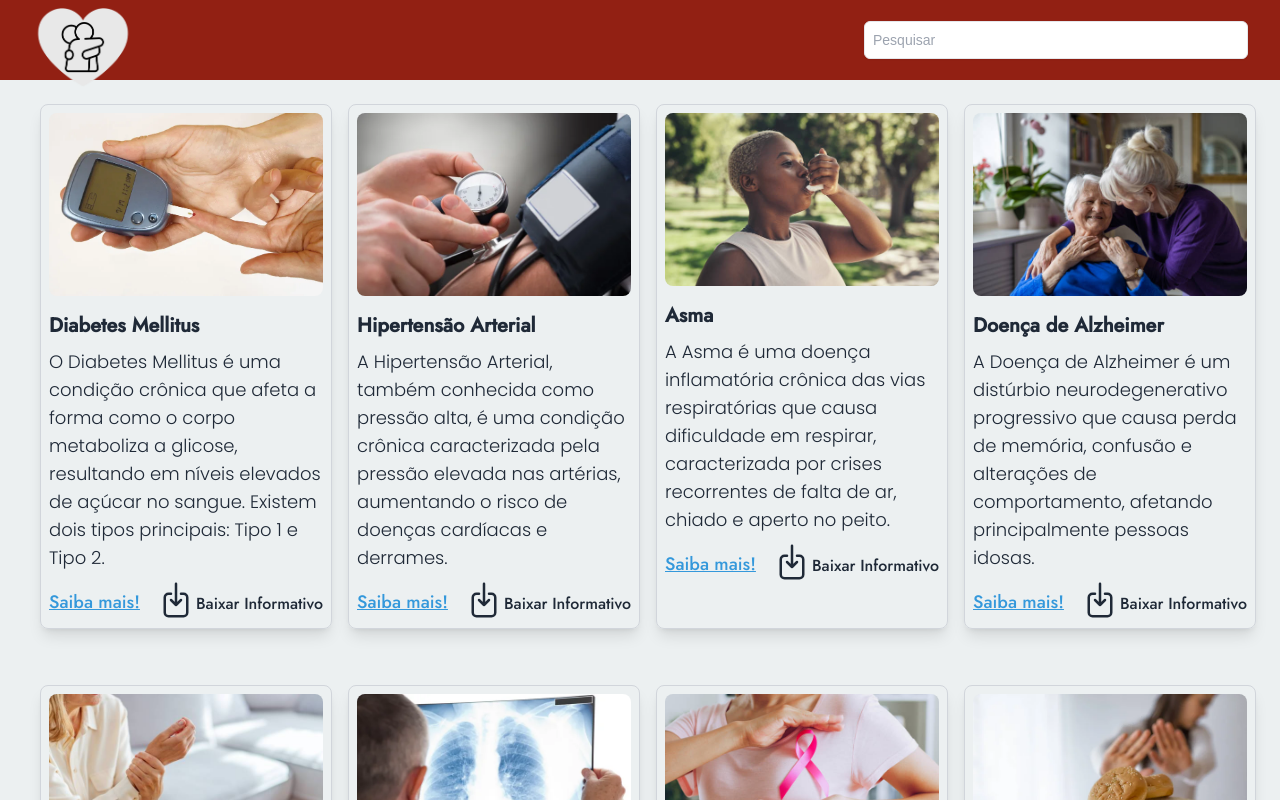
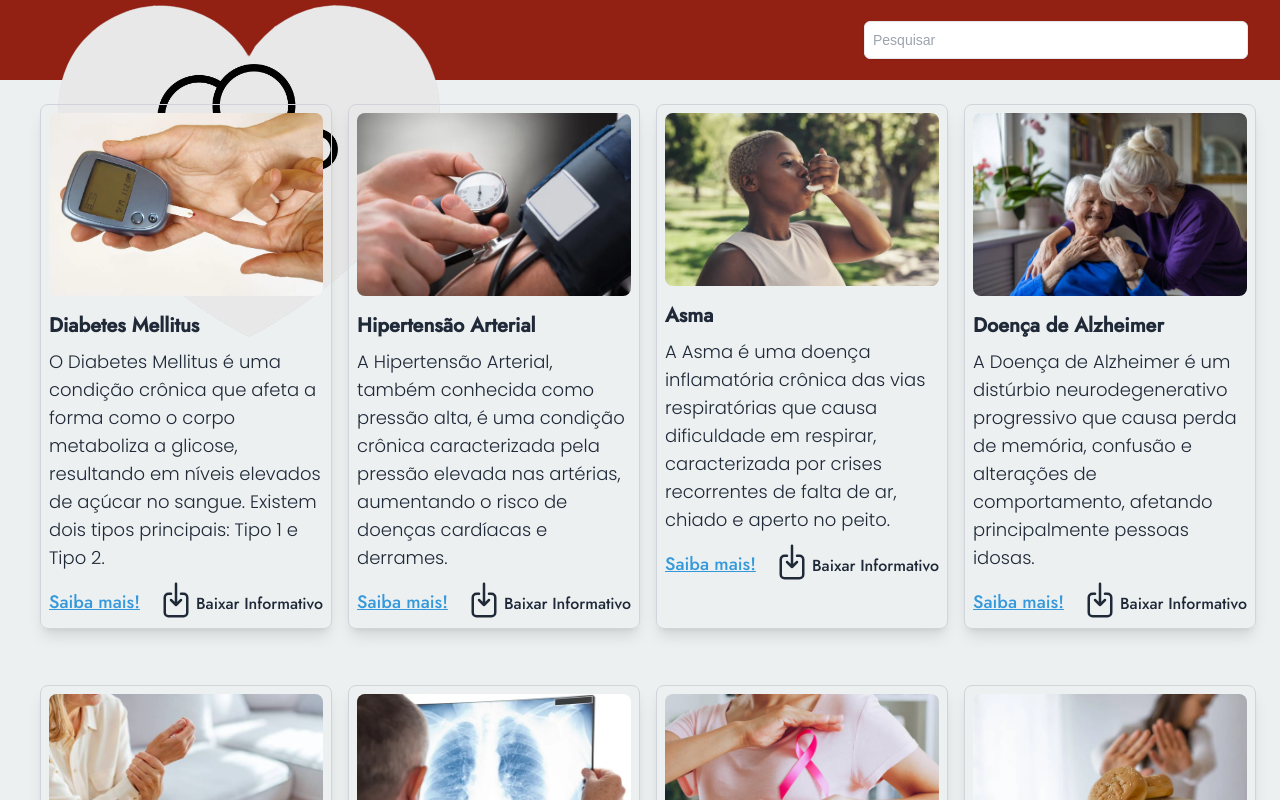
Before and after one commit to louvainpedro/projeto-saude-bonsucesso, a Next.js app: page /psb/ in a window 1280 px wide. Shown: the top 800 px of the page. Built offline with nearby package versions, Linux system fonts and the light colour scheme.

Commit message:
updt: colocando margem na logo do header para melhor visualizacao (2)

```diff
--- a/src/app/components/header.tsx
+++ b/src/app/components/header.tsx
@@ -17,8 +17,7 @@ export default function Header ({  onSearch }: HeaderProps) {
       <img
         src="images/logoProjetoSaude.png"
         alt="Company Logo"
-        className="h-20 my-auto"
-        style={{ marginTop: '7px', marginBottom: '7px' }}
+        className="h-18 my-auto"
       />
       <div className="flex h-full items-center text-black">
         <input
```
